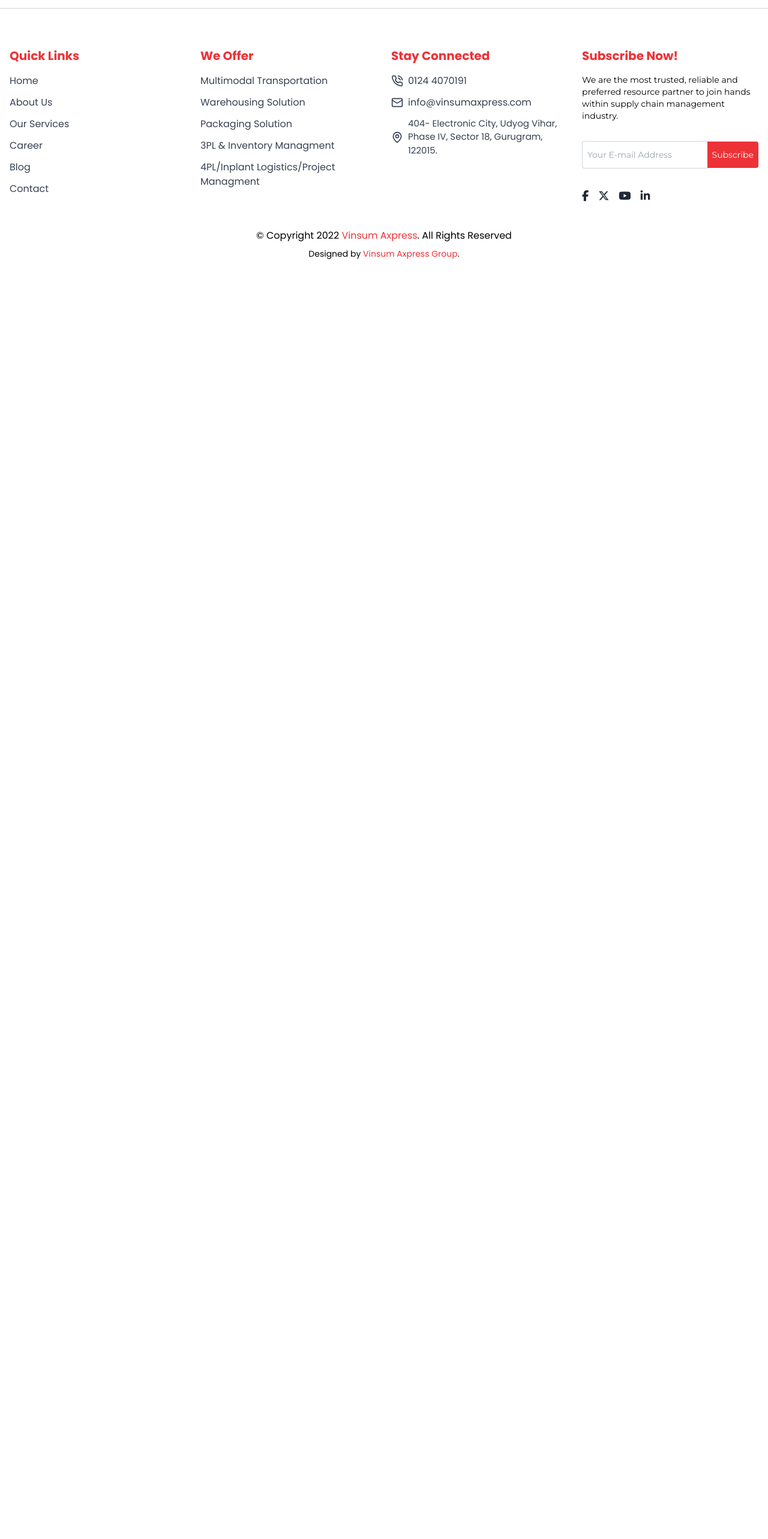
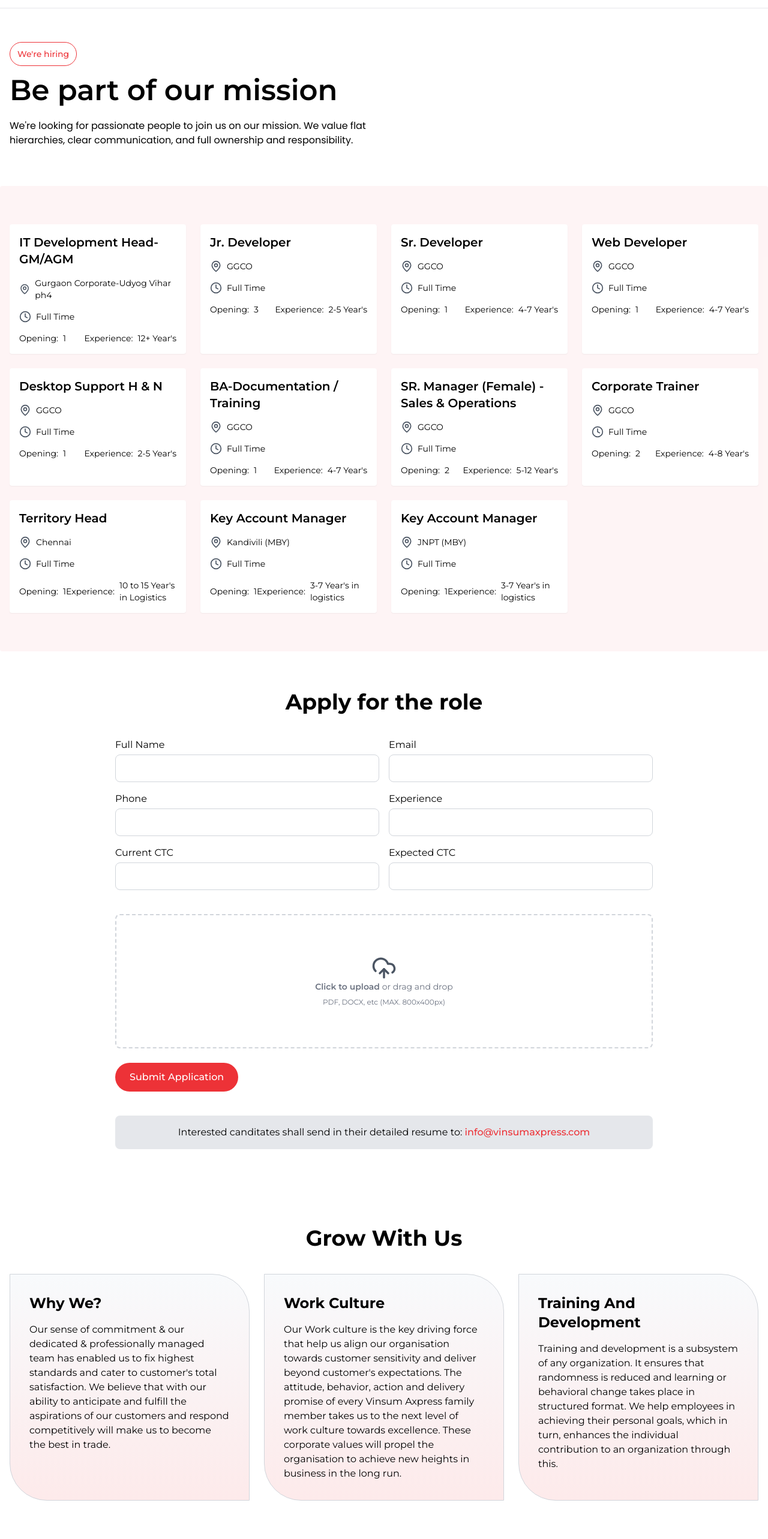
Before and after one commit to PavitarSharma/ninsuaxpress, a React (Vite) app: page /career in a window 1280 px wide. Shown: the part 80-2646 px from the top of the page at 60% size. Before the commit the page ends 800 px from the top, so only its background shows below. Built offline with nearby package versions, Linux system fonts and the light colour scheme.

Commit message:
Career Page

```diff
--- a/src/App.jsx
+++ b/src/App.jsx
@@ -1,5 +1,5 @@
 import { Route, Routes } from "react-router-dom";
-import { Home, LeadershipTeam } from "./pages";
+import { Career, Home, LeadershipTeam } from "./pages";
 import { Footer, Navbar } from "./components";
 
 const App = () => {
@@ -8,8 +8,8 @@
       <Navbar />
       <Routes>
         <Route path="/" element={<Home />} />
-        h
         <Route path="/leadership-team" element={<LeadershipTeam />} />
+        <Route path="/career" element={<Career />} />
       </Routes>
       <Footer />
     </>
--- a/src/components/Footer.jsx
+++ b/src/components/Footer.jsx
@@ -47,7 +47,7 @@
               </li>
               <li>
                 <Link
-                  to="/about-us"
+                  to="/career"
                   className="text-gray-700 hover:text-primary transition"
                 >
                   Career
--- /dev/null
+++ b/src/components/Input.jsx
@@ -0,0 +1,17 @@
+const Input = ({ label, id, placeholder, type = "text", error, ...rest }) => {
+  return (
+    <div className="flex flex-col gap-1">
+      {label && <label htmlFor={id}>{label}</label>}
+      <input
+        id={id}
+        type={type}
+        placeholder={placeholder}
+        {...rest}
+        className="border border-gray-300 rounded-lg py-3 px-3 text-sm text-gray-800 outline-0 focus:ring-1 focus:ring-primary focus:border-0"
+      />
+      {error && <small className="text-red-600">Required</small>}
+    </div>
+  );
+};
+
+export default Input;
--- a/src/components/Navbar.jsx
+++ b/src/components/Navbar.jsx
@@ -13,7 +13,7 @@
 
   return (
     <>
-      <header className="bg-white border-b sticky top-0 left-0 w-full right-0">
+      <header className="bg-white border-b sticky top-0 left-0 w-full right-0 z-50">
         <div className="flex items-center justify-between lg:flex-row flex-row-reverse py-2 gap-4 container !px-4">
         <button onClick={handleToggleMenu} className="xl:hidden inline">
             <AlignJustify size={28} />
--- a/src/components/index.js
+++ b/src/components/index.js
@@ -1,3 +1,4 @@
-export { default as  Navbar } from "./Navbar";
+export { default as Navbar } from "./Navbar";
 export { default as Footer } from "./Footer";
 export { default as Hero } from "./Hero";
+export { default as Input } from "./Input";
--- a/src/constants/index.js
+++ b/src/constants/index.js
@@ -113,7 +113,7 @@
     title: "Contact",
     submenu: [
       {
-        url: "",
+        url: "career",
         title: "Career",
       },
     ],
@@ -253,3 +253,83 @@
     image: "/images/clients/yamaha.png",
   },
 ];
+
+export const openings = [
+  {
+    position: "IT Development Head-GM/AGM",
+    experience: "12+ Year's",
+    vacancy: 1,
+    location: "Gurgaon Corporate-Udyog Vihar ph4",
+    role: "Full Time",
+  },
+  {
+    position: "Jr. Developer",
+    experience: "2-5 Year's",
+    vacancy: 3,
+    location: "GGCO",
+    role: "Full Time",
+  },
+  {
+    position: "Sr. Developer",
+    experience: "4-7 Year's",
+    vacancy: 1,
+    location: "GGCO",
+    role: "Full Time",
+  },
+  {
+    position: "Web Developer",
+    experience: "4-7 Year's",
+    vacancy: 1,
+    location: "GGCO",
+    role: "Full Time",
+  },
+  {
+    position: "Desktop Support H & N",
+    experience: "2-5 Year's",
+    vacancy: 1,
+    location: "GGCO",
+    role: "Full Time",
+  },
+  {
+    position: "BA-Documentation / Training",
+    experience: "4-7 Year's",
+    vacancy: 1,
+    location: "GGCO",
+    role: "Full Time",
+  },
+  {
+    position: "SR. Manager (Female) - Sales & Operations",
+    experience: "5-12 Year's",
+    vacancy: 2,
+    location: "GGCO",
+    role: "Full Time",
+  },
+  {
+    position: "Corporate Trainer",
+    experience: "4-8 Year's",
+    vacancy: 2,
+    location: "GGCO",
+    role: "Full Time",
+  },
+  {
+    position: "Territory Head",
+    experience: "10 to 15 Year's in Logistics",
+    vacancy: 1,
+    location: "Chennai",
+    role: "Full Time",
+  },
+  {
+    position: "Key Account Manager",
+    experience: "3-7 Year's in logistics",
+    vacancy: 1,
+    location: "Kandivili (MBY)",
+    role: "Full Time",
+  },
+  {
+    position: "Key Account Manager",
+    experience: "3-7 Year's in logistics",
+    vacancy: 1,
+    location: "JNPT (MBY)",
+    role: "Full Time",
+  },
+];
--- /dev/null
+++ b/src/pages/Career.jsx
@@ -0,0 +1,163 @@
+import { Clock, CloudUpload, MapPin } from "lucide-react";
+import { openings } from "../constants";
+import { Input } from "../components";
+
+const Career = () => {
+  return (
+    <>
+      <section className="py-16 px-4">
+        <div className="container">
+          <a
+            href="#discover"
+            className="border border-primary text-primary rounded-full py-2.5 px-3 text-sm font-medium"
+          >
+            We&#39;re hiring
+          </a>
+          <h1 className="text-5xl font-semibold my-6">
+            Be part of our mission
+          </h1>
+          <p className="max-w-2xl font-poppins">
+            We&#39;re looking for passionate people to join us on our mission.
+            We value flat hierarchies, clear communication, and full ownership
+            and responsibility.
+          </p>
+        </div>
+      </section>
+
+      <section id="discover" className="py-16 px-4 bg-primary/5 rounded">
+        <div className="container grid xl:grid-cols-4 lg:grid-cols-3 sm:grid-cols-2 grid-cols-1 gap-6">
+          {openings.map((opening, index) => {
+            return (
+              <div
+                key={index}
+                className="bg-white rounded p-4 shadow-sm hover:-translate-y-2 transition duration-500"
+              >
+                <h1 className="text-xl font-semibold">{opening.position}</h1>
+                <div className="my-4 space-y-4">
+                  <div className="flex items-center gap-2">
+                    <MapPin size={20} className="text-gray-600" />
+                    <span className="text-sm">{opening.location}</span>
+                  </div>
+                  <div className="flex items-center gap-2">
+                    <Clock size={20} className="text-gray-600" />
+                    <span className="text-sm">{opening.role}</span>
+                  </div>
+                </div>
+
+                <div className="flex items-center justify-between">
+                  <div className="flex items-center gap-2">
+                    <span className="text-sm">Opening: </span>
+                    <span className="text-sm">{opening.vacancy}</span>
+                  </div>
+                  <div className="flex items-center gap-2">
+                    <span className="text-sm">Experience: </span>
+                    <span className="text-sm">{opening.experience}</span>
+                  </div>
+                </div>
+
+                {/* <div className="mt-6 flex justify-end">
+                  <a
+                    href="#application"
+                    className="rounded-full bg-primary text-white py-2.5 px-4 font-medium"
+                  >
+                    Apply
+                  </a>
+                </div> */}
+              </div>
+            );
+          })}
+        </div>
+      </section>
+
+      <section id="application" className="py-16 px-4">
+        <h1 className="text-center font-bold text-4xl mb-10">
+          Apply for the role
+        </h1>
+        <div className="container">
+          <form className="space-y-6 max-w-4xl w-full mx-auto">
+            <div className="grid sm:grid-cols-2 grid-cols-1 gap-4">
+              <Input label="Full Name" id="fullName" />
+              <Input label="Email" id="email" type="email" />
+              <Input label="Phone" id="phone" />
+              <Input label="Experience" id="experience" />
+              <Input label="Current CTC" id="currentCtc" />
+              <Input label="Expected CTC" id="expectedCtc" />
+            </div>
+            <label
+              htmlFor="file"
+              className="flex flex-col items-center justify-center w-full border-2 border-dashed border-gray-300 rounded-lg h-56 !mt-10"
+            >
+              <CloudUpload size={42} className="text-gray-600" />
+              <p className="mb-2 text-sm text-gray-500">
+                <span className="font-semibold">Click to upload</span> or drag
+                and drop
+              </p>
+              <p className="text-xs text-gray-500">
+                PDF, DOCX, etc (MAX. 800x400px)
+              </p>
+              <input type="file" id="file" hidden />
+            </label>
+            <button
+              type="submit"
+              className="bg-primary text-white rounded-full px-6 py-3 font-medium"
+            >
+              Submit Application
+            </button>
+
+            <div className="bg-gray-200 rounded-lg py-4 px-2 !mt-10">
+              <p className="text-center">
+                Interested canditates shall send in their detailed resume to:{" "}
+                <span className="text-primary font-medium">
+                  info@vinsumaxpress.com
+                </span>
+              </p>
+            </div>
+          </form>
+        </div>
+      </section>
+
+      <section className="py-16 px-4">
+      <h1 className="text-center font-bold text-4xl mb-10">Grow With Us</h1>
+        <div className="container grid lg:grid-cols-3 sm:grid-cols-2 grid-cols-1 gap-6 ">
+          <div className="p-8 bg-white border border-gray-300 rounded-tr-[62px] rounded-bl-[62px] relative bg-gradient-to-b from-slate-50 to-primary/10">
+            <h4 className="text-2xl font-bold mb-4">Why We?</h4>
+            <p>
+              Our sense of commitment & our dedicated & professionally managed
+              team has enabled us to fix highest standards and cater to
+              customer&#39;s total satisfaction. We believe that with our
+              ability to anticipate and fulfill the aspirations of our customers
+              and respond competitively will make us to become the best in
+              trade.
+            </p>
+          </div>
+          <div className="p-8 bg-white border border-gray-300 rounded-tr-[62px] rounded-bl-[62px] relative bg-gradient-to-b from-slate-50 to-primary/10">
+            <h4 className="text-2xl font-bold mb-4">Work Culture</h4>
+            <p>
+              Our Work culture is the key driving force that help us align our
+              organisation towards customer sensitivity and deliver beyond
+              customer&#39;s expectations. The attitude, behavior, action and
+              delivery promise of every Vinsum Axpress family member takes us to
+              the next level of work culture towards excellence. These corporate
+              values will propel the organisation to achieve new heights in
+              business in the long run.
+            </p>
+          </div>
+          <div className="p-8 bg-white border border-gray-300 rounded-tr-[62px] rounded-bl-[62px] relative bg-gradient-to-b from-slate-50 to-primary/10">
+            <h4 className="text-2xl font-bold mb-4">
+              Training And Development
+            </h4>
+            <p>
+              Training and development is a subsystem of any organization. It
+              ensures that randomness is reduced and learning or behavioral
+              change takes place in structured format. We help employees in
+              achieving their personal goals, which in turn, enhances the
+              individual contribution to an organization through this.
+            </p>
+          </div>
+        </div>
+      </section>
+    </>
+  );
+};
+
+export default Career;
--- a/src/pages/index.js
+++ b/src/pages/index.js
@@ -1,3 +1,4 @@
 export { default as Home } from "./Home";
 // export { default as About } from "./About";
 export { default as LeadershipTeam } from "./LeadershipTeam";
+export { default as Career } from "./Career";
```
